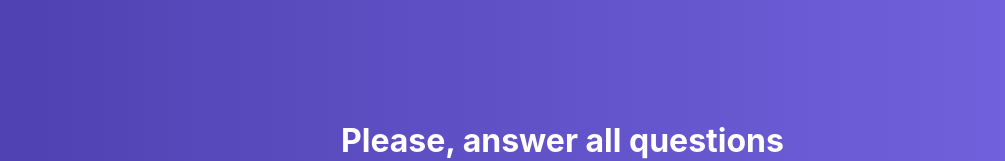
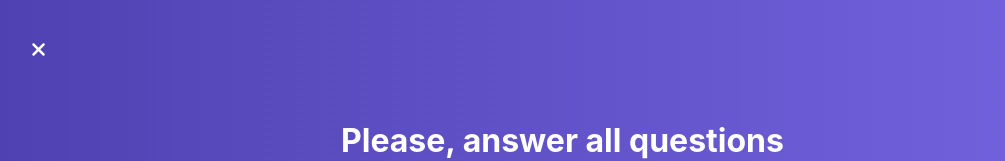
Before and after one commit to dimabelyj/react-quiz, a React app in the folder react-quiz/: page / in a window 1280 px wide. Shown: the top 161 px of the page, without its empty margins (9-1014 px from the left). Built offline with nearby package versions, Linux system fonts and the light colour scheme.

Commit message:
navbar without classes

```diff
--- /dev/null
+++ b/react-quiz/src/components/Navigation/MenuToggle/MenuToggle.js
@@ -0,0 +1,26 @@
+import React from 'react';
+import classes from './MenuToggle.scss';
+
+const MenuToggle = props => {
+    const cls = [
+        classes.MenuToggle,
+        'fa'
+    ];
+
+    if (props.isOpen) {
+        cls.push('fa-times')
+        cls.push(classes.open)
+    } else {
+        cls.push('fa-bars')
+    }
+
+    return (
+        <i
+          className={cls.join(' ')}
+          className = 'MenuToggle fa fa-bars fa fa-times'
+          onClick={props.onToggle}
+        />
+    )
+}
+
+export default MenuToggle;
--- /dev/null
+++ b/react-quiz/src/components/Navigation/MenuToggle/MenuToggle.scss
@@ -0,0 +1,18 @@
+.MenuToggle {
+    position: fixed;
+    top: 40px;
+    left: 40px;
+    font-size: 20px;
+    cursor: pointer;
+    color: #fff;
+    transition: opacity, left .22s ease-in;
+    z-index: 100;
+}
+
+.MenuToggle:hover {
+    opacity: .7;
+}
+
+.MenuToggle.open {
+    left: 320px;
+}
--- a/react-quiz/src/hoc/Layout/Layout.js
+++ b/react-quiz/src/hoc/Layout/Layout.js
@@ -1,11 +1,30 @@
 // 'use strict';
-import React, {Component} from 'react';
+import React, { Component } from 'react';
 import classes from './Layout.scss';
+import MenuToggle from './../../components/Navigation/MenuToggle/MenuToggle';
+
 
 class Layout extends Component {
+
+    state = {
+        menu: false
+    }
+
+    toggleMenuHandler = () => {
+        this.setState({
+            menu: !this.state.menu
+        })
+    }
+
     render() {
-       return(
+        return (
             <div className='Layout'>
+
+                <MenuToggle
+                    onToggle={this.toggleMenuHandler}
+                    isOpen={this.state.menu}
+                />
+
                 <main>
                     {this.props.children}
                 </main>
```
Lines whose indentation alone changed are shown as unchanged.
